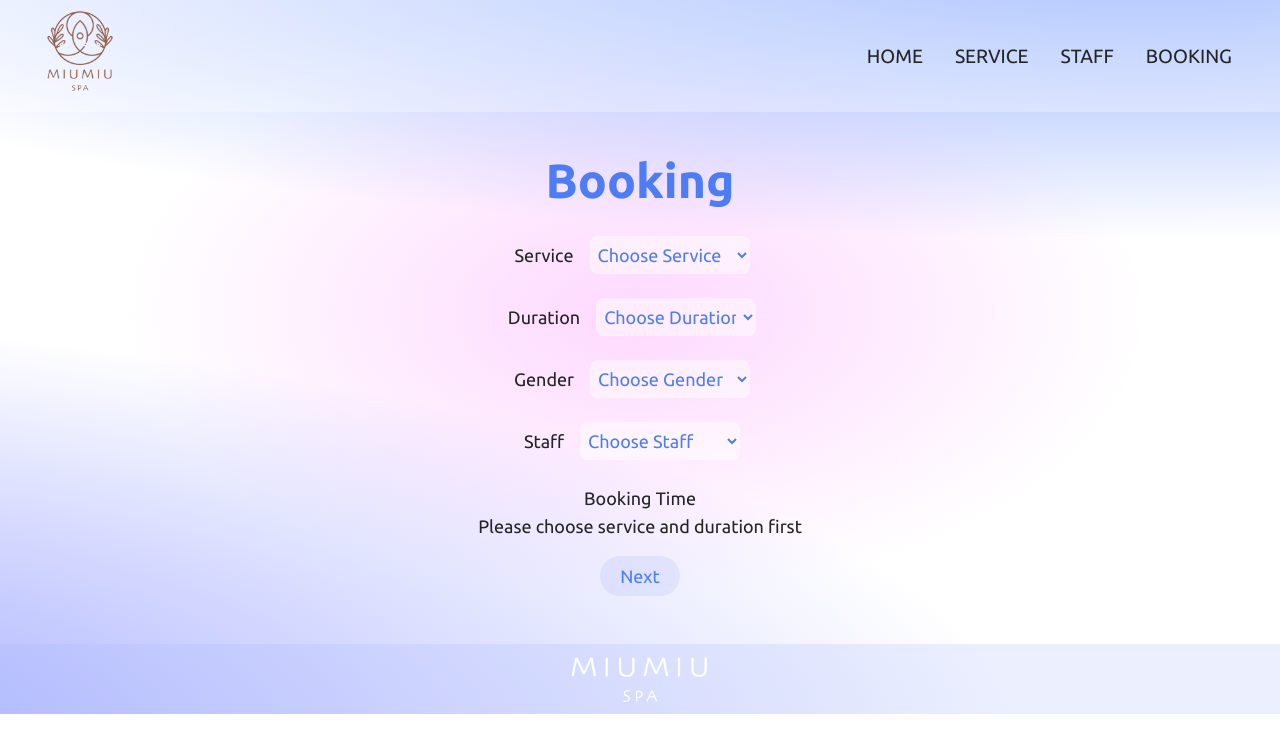
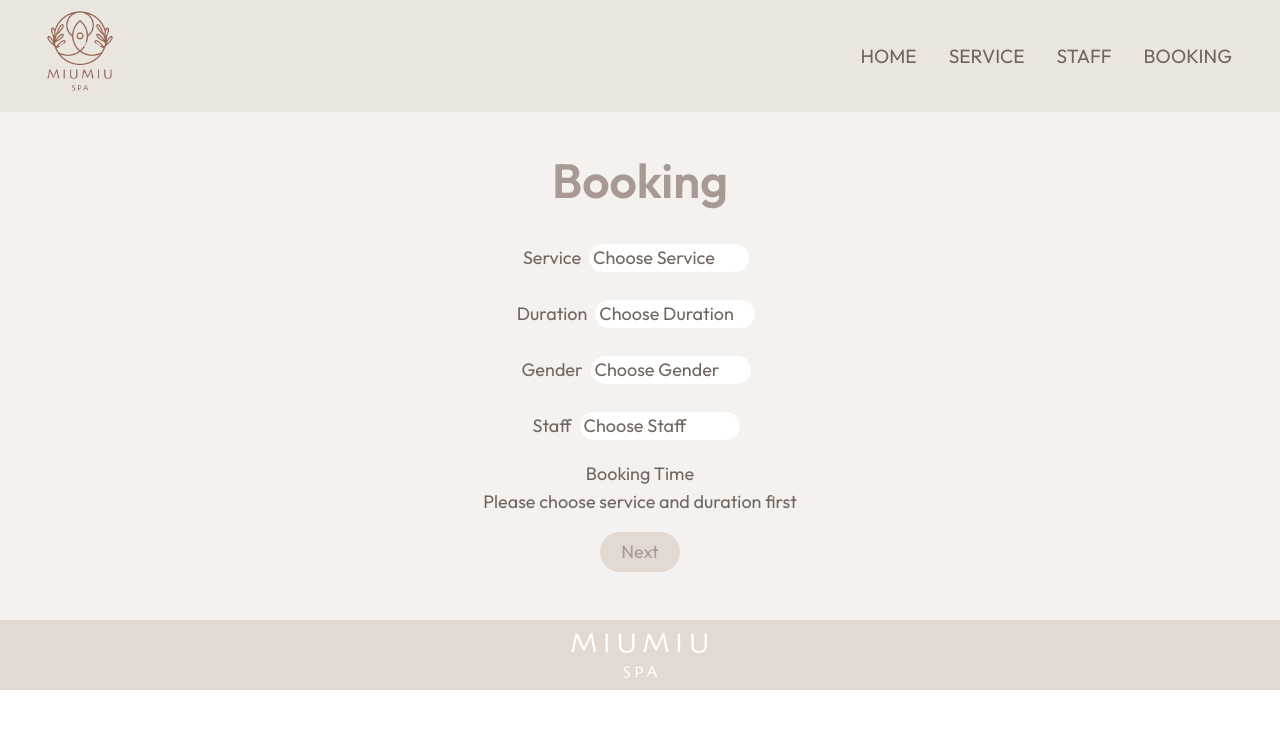
Before and after one commit to HWenSu/booking-system, a React (Vite) app: page /miumiu-spa/orders in a window 1280 px wide. Shown: the top 752 px of the page. Built offline with nearby package versions, Linux system fonts and the light colour scheme; a web font is replaced by a local one.

Commit message:
Docs: Reset Input Value

```diff
--- a/public/modals/templateData.json
+++ b/public/modals/templateData.json
@@ -51,19 +51,5 @@
 {
   "category": "ChangePage",
   "Data": [ { "label": ">>" ,"type": ["Back", "Next"] } ]
-},
- {
-  "category": "Input" ,
-  "Data": [ { "label": "Address", "type": "text" ,  "required": false} ],
-  "name": "Address"
-},
- {
-  "category": "Input",
-  "Data": [ { "label": "Address2", "type": "text", "required": false} ],
-  "name": "Address2"
-},
-{
-  "category": "ChangePage",
-  "Data": [ { "label": ">>" ,"type": ["Back", "Next"] } ]
 }
 ]
--- a/src/components/InputField.jsx
+++ b/src/components/InputField.jsx
@@ -1,8 +1,13 @@
-import React from 'react'
+import {useEffect} from 'react'
 
-const InputField = ({ data, errors, register }) => {
+const InputField = ({ data, errors, register, setValue }) => {
   const label = data[0].label;
   const isRequired = data[0].required
+  // 每次 InputField 被載入時，清空該欄位的值
+  useEffect(()=> {
+    setValue(`${label}`, '')
+  }, [label, setValue])
+
   return (
     <div className="">
       <div className="flex justify-center p-2 ">
@@ -10,13 +15,12 @@ const InputField = ({ data, errors, register }) => {
         <input
           type={data[0].type}
           className="input"
+          autoComplete="off"
           {...register(label, {
-            required: isRequired? `${label} is required`: false,
+            required: isRequired ? `${label} is required` : false,
           })}
         />
-        {errors[label] && (
-          <p>{errors[label].message}</p>
-        )}
+        {errors[label] && <p>{errors[label].message}</p>}
       </div>
     </div>
   );
--- a/src/context/ThemeContext.jsx
+++ b/src/context/ThemeContext.jsx
@@ -5,7 +5,7 @@ const ThemeContext = createContext()
 
 //創建主題 Provider 並設定 value 為當前主題和更新的主題
 export const ThemeProvider = ({children})=> {
-  const [currentTheme, setCurrentTheme] = useState("modern");
+  const [currentTheme, setCurrentTheme] = useState("mudstone");
 
   return (
     <ThemeContext.Provider value={{currentTheme, setCurrentTheme}}>
--- a/src/pages/Booking.jsx
+++ b/src/pages/Booking.jsx
@@ -1,4 +1,4 @@
-import { useState }from "react";
+import { useEffect, useState }from "react";
 import { useForm } from "react-hook-form";
 
 import ServiceDropdown from "../components/ServiceDropdown";
@@ -22,6 +22,11 @@ const componentMap = {
 };
 
 const Booking = () => {
+  // 獲取模板資料
+  const { data: templateData, error: templateError } = useAPIService(
+    "/modals/templateData.json"
+  );
+
 
   // 用 React Hook Form 管理表單
   const {
@@ -34,61 +39,57 @@ const Booking = () => {
     reset,
   } = useForm();
 
+  // 儲存頁面狀態
+  const [currentPage, setCurrentPage] = useState(1);
 
-  // 儲存頁面狀態
-  const [ currentPage, setCurrentPage ] = useState(1)
+    if (!templateData) return <div>Loading</div>;
+    if (templateError) return <div>Error: {templateError.message}</div>;
 
- // 獲取模板資料
-  const { data: templateData, error: templateError } = useAPIService(
-    "/modals/templateData.json"
-  );
-
-  if (!templateData) return <div>Loading</div>;
-  if (templateError) return <div>Error: {templateError.message}</div>;
 
   // 尋找 ChangePage 的 index (回傳為數組陣列)
-  const changePageIndexes = templateData.reduce( (acc, item, index) => {
-    if( item.category === "ChangePage")  {
-      acc.push(index)
+  const changePageIndexes = templateData.reduce((acc, item, index) => {
+    if (item.category === "ChangePage") {
+      acc.push(index);
     }
-   return acc
-  }, [])
+    return acc;
+  }, []);
 
   // 透過 changeIndex 來切割 templateData 的資料
   const slicedDataArr = [];
-  if ( changePageIndexes.length > 0 ) {
+  if (changePageIndexes.length > 0) {
     let startIndex = 0;
-      const slicedData =  changePageIndexes.map((index) => {
-      const slice = templateData.slice(startIndex, index+1)
-      startIndex = index + 1
-      return slice
-    })
+    const slicedData = changePageIndexes.map((index) => {
+      const slice = templateData.slice(startIndex, index + 1);
+      startIndex = index + 1;
+      return slice;
+    });
     slicedData.map((data) => slicedDataArr.push(data));
   }
 
   // 處理跳頁變化
   const handleClick = async (type) => {
     //驗證表單是否正確填入
-    const valid = await trigger()
-    if(!valid) {
-      return // 阻止換頁
+    const valid = await trigger();
+    if (!valid) {
+      console.log("Validation Errors:", errors)
+      return; // 阻止換頁
     }
 
-    if (type === 'Next' ){
+    if (type === "Next") {
+       console.log(watch());
       setCurrentPage(currentPage + 1);
     } else {
+       console.log(watch());
       setCurrentPage(currentPage - 1);
     }
-  }
+  };
 
   //處理表單提交
   const onSubmit = (data) => {
-
-    console.log('Form submitted successfully:', data)
-    console.log(watch())
-    reset() //重置表單
-  }
-
+    console.log("Form submitted successfully:", data);
+    console.log(watch());
+    reset(); //重置表單
+  };
 
   return (
     <form className={"flex-col p-8"} onSubmit={handleSubmit(onSubmit)}>
@@ -98,6 +99,7 @@ const Booking = () => {
       <div className="text-lg">
         {/* //渲染模板 */}
         {slicedDataArr[currentPage - 1].map((item, index) => {
+          console.log(item);
           const Component = componentMap[item.category];
           if (Component) {
             return (
@@ -113,13 +115,14 @@ const Booking = () => {
                 duration={watch("Duration")}
                 currentPage={currentPage}
                 pagesLength={slicedDataArr.length}
+                prefix={`page${currentPage}`}
               />
             );
           }
         })}
       </div>
       {currentPage === slicedDataArr.length && (
-        <SubmitButton formData={watch()}/>
+        <SubmitButton formData={watch()} />
       )}
     </form>
   );
```
